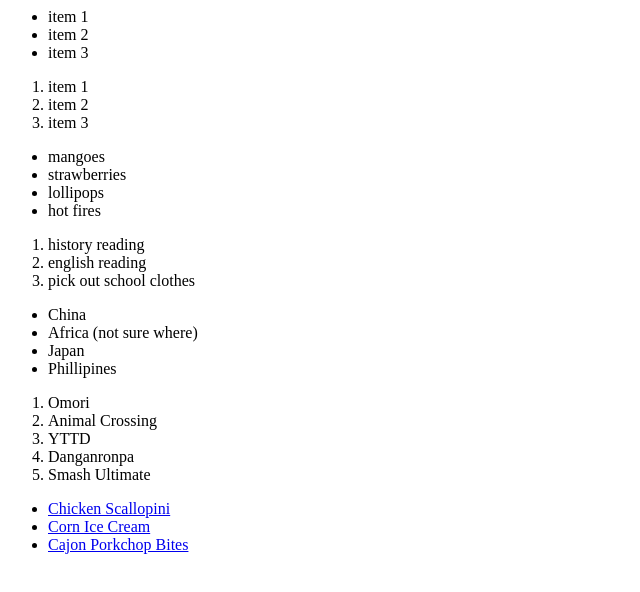
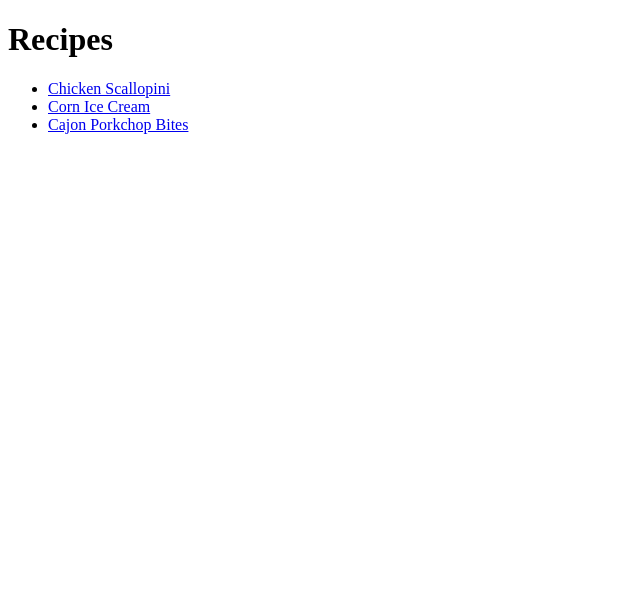
Before and after one commit to ppsrandell/programming2-fall2024, a plain HTML site: page recipe-book/index.html in a window 1280 px wide. Shown: the whole page, without its empty margins (0-640 px from the left). Drawn offline with Linux system fonts and the light colour scheme.

```diff
--- a/recipe-book/index.html
+++ b/recipe-book/index.html
@@ -1,45 +1,15 @@
-<ul>
-    <li>item 1</li>
-    <li>item 2</li>
-    <li>item 3</li>
-</ul>
-
-<ol>
-    <li>item 1</li>
-    <li>item 2</li>
-    <li>item 3</li>
-</ol>
-
-<ul>
-    <li>mangoes</li>
-    <li>strawberries</li>
-    <li>lollipops</li>
-    <li>hot fires</li>
-</ul>
-
-<ol>
-    <li>history reading</li>
-    <li>english reading</li>
-    <li>pick out school clothes</li>
-</ol>
-
-<ul>
-    <li>China</li>
-    <li>Africa (not sure where)</li>
-    <li>Japan</li>
-    <li>Phillipines</li>
-</ul>
-
-<ol>
-    <li>Omori</li>
-    <li>Animal Crossing</li>
-    <li>YTTD</li>
-    <li>Danganronpa</li>
-    <li>Smash Ultimate</li>
-</ol>
-
+<!DOCTYPE html>
+<html lang="en">
+    <head>
+        <meta charset="UTF-8" />
+        <title>Title</title>
+    </head>
+    <body>
+        <h1>Recipes</h1>
 <ul>
     <li><a href="recipes/chicken-scallopini.html">Chicken Scallopini</a></li>
     <li><a href="recipes/corn-icecream.html">Corn Ice Cream</a></li>
     <li><a href="recipes/cajun-porkchop.html">Cajon Porkchop Bites</a></li>
 </ul>
+    </body>
+</html>
```
Also changed, not shown: learning-html/index.html (+41 -0 lines), recipe-book/recipes/cajun-porkchop.html (+1 -0 lines), recipe-book/recipes/chicken-scallopini.html (+1 -0 lines), recipe-book/recipes/corn-icecream.html (+1 -0 lines).
